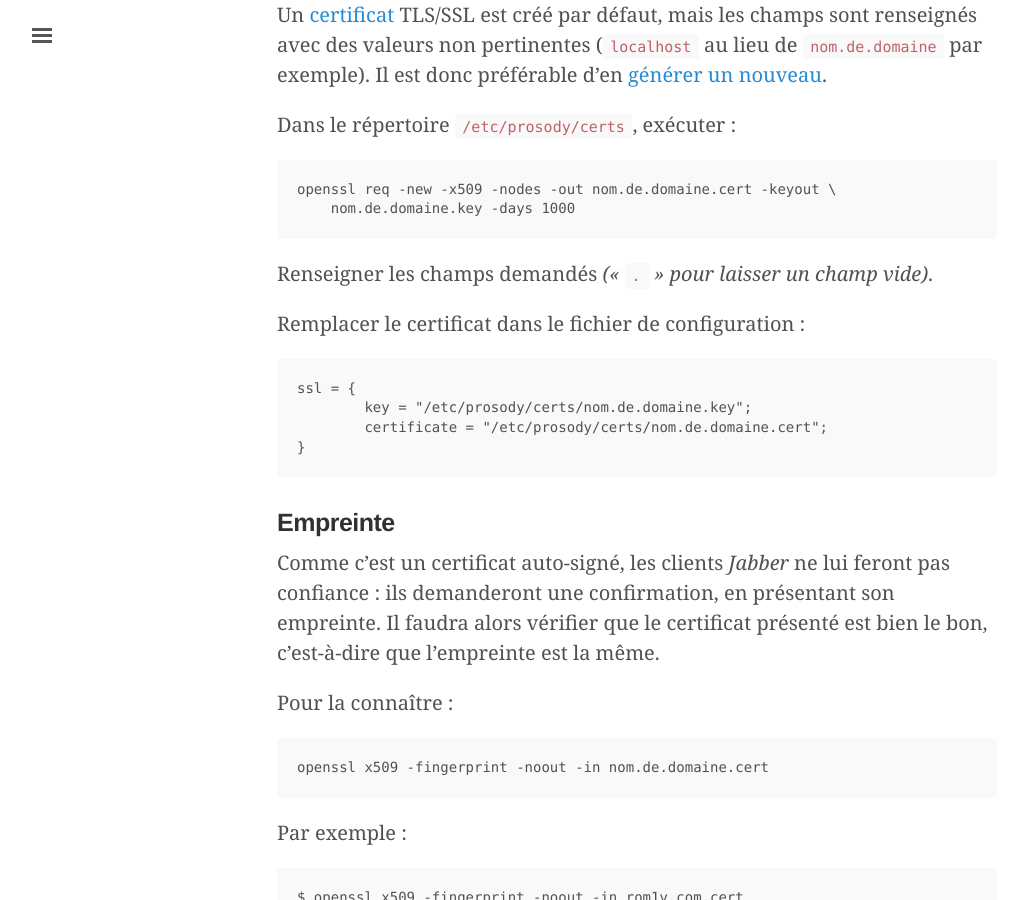
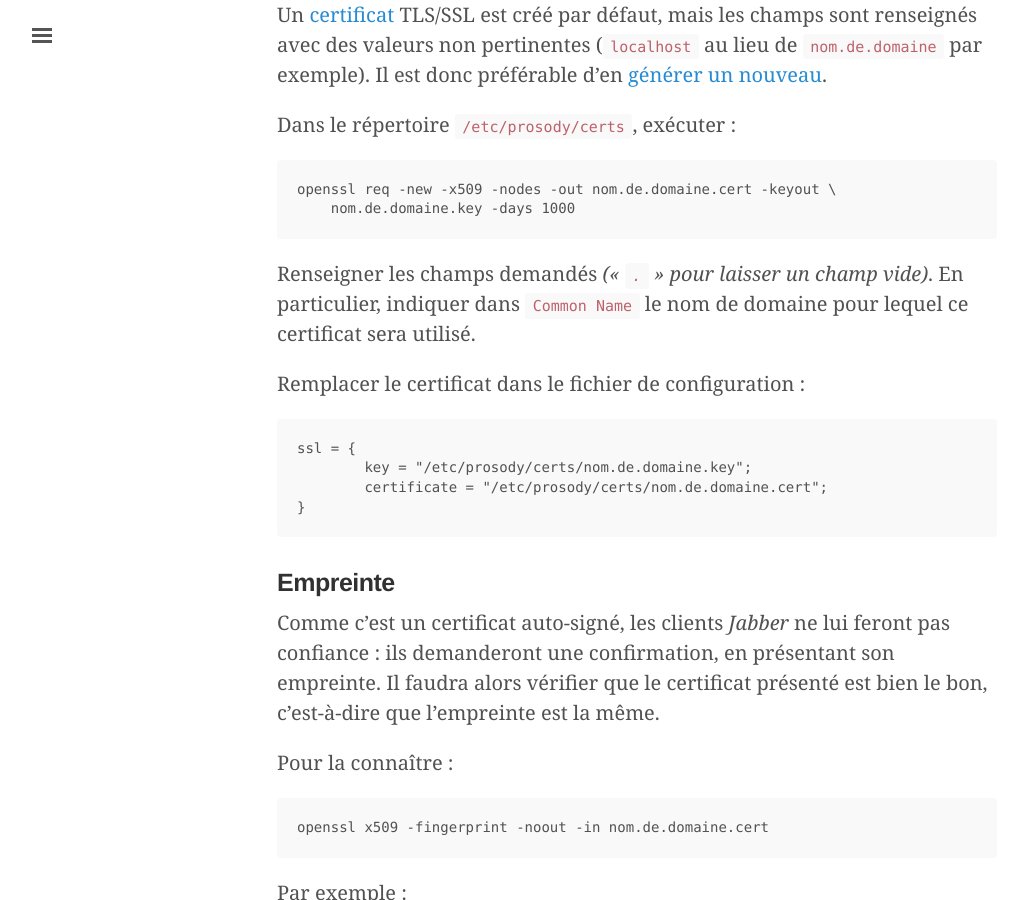
Before and after one commit to rom1v/blog.rom1v.com, a Jekyll site: the page built from _posts/2012-01-06-heberger-un-serveur-jabber-simplement-prosody.md, in a window 1280 px wide and 900 px high, scrolled down 1424 px. Shown: the whole window, without its empty margins (3-1021 px from the left). Built offline with Jekyll 4.4.1, drawn with Linux system fonts in a browser that asks for light colours.

Commit message:
Add details about prosody

```diff
--- a/_posts/2012-01-06-heberger-un-serveur-jabber-simplement-prosody.md
+++ b/_posts/2012-01-06-heberger-un-serveur-jabber-simplement-prosody.md
@@ -60,7 +60,9 @@ Dans le répertoire `/etc/prosody/certs`, exécuter :
     openssl req -new -x509 -nodes -out nom.de.domaine.cert -keyout \
         nom.de.domaine.key -days 1000
 
-Renseigner les champs demandés _(« `.` » pour laisser un champ vide)_.
+Renseigner les champs demandés _(« `.` » pour laisser un champ vide)_. En
+particulier, indiquer dans `Common Name` le nom de domaine pour lequel ce
+certificat sera utilisé.
 
 Remplacer le certificat dans le fichier de configuration :
 
```
